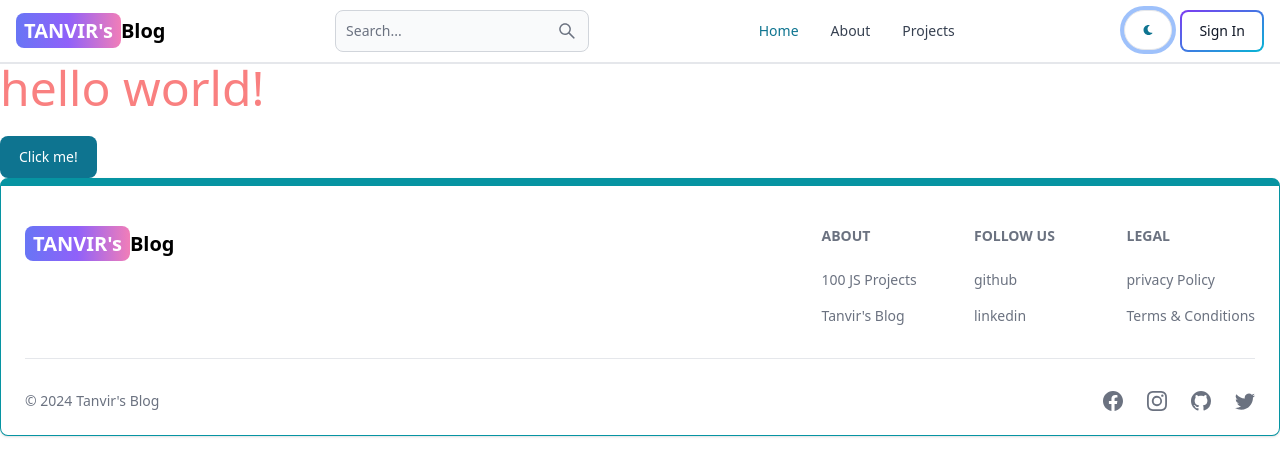
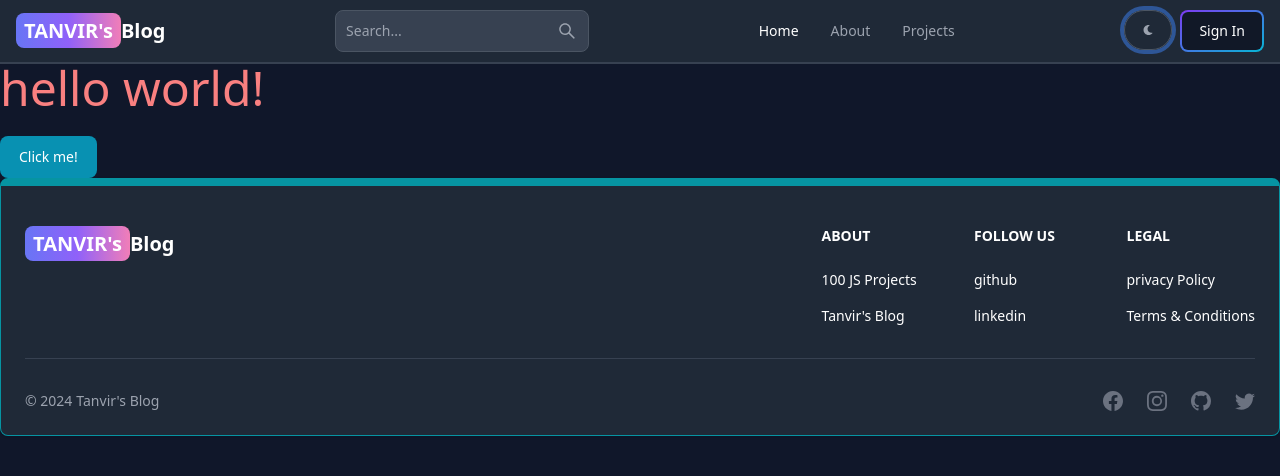
Before and after one commit to tanveer-99/Projects, a React (Vite) app in the folder MERN_Blog_App/Client/: page / in a window 1280 px wide. Both pictures are taken after a click on the button 1148 px from the left and 30 px from the top of the page. Shown: the top 476 px of the page. Built offline with nearby package versions, Linux system fonts and the light colour scheme; no server answers.

Commit message:
dark mode functionality

```diff
--- a/MERN_Blog_App/Client/src/components/Header.jsx
+++ b/MERN_Blog_App/Client/src/components/Header.jsx
@@ -2,12 +2,15 @@
 import React from 'react'
 import { Link, useLocation } from 'react-router-dom'
 import { AiOutlineSearch } from 'react-icons/ai'
-import { FaMoon } from 'react-icons/fa'
-import { useSelector } from 'react-redux'
+import { FaMoon, FaSun } from 'react-icons/fa'
+import { useSelector, useDispatch } from 'react-redux'
+import { toggleTheme } from '../redux/theme/themeSlice.js'
 
 const Header = () => {
     const {currentUser} = useSelector(state => state.user)
     const path = useLocation().pathname;
+    const dispatch = useDispatch()
+    const {theme} = useSelector(state => state.theme)
   return (
     <Navbar className='border-b-2'>
         <Link to='/' className='self-center whitespace-nowrap text-sm sm:text-xl font-semibold dark:text-white'>
@@ -26,8 +29,13 @@
             <AiOutlineSearch className='self-center'></AiOutlineSearch>
         </Button>
         <div className="flex gap-2 md:order-2">
-            <Button className='w-12 h-10 hidden sm:inline' color='gray' pill>
-                <FaMoon></FaMoon>
+            <Button onClick={()=> dispatch(toggleTheme())} className='w-12 h-10 hidden sm:inline' color='gray' pill>
+                {
+                    theme === 'light' ?
+                    <FaSun></FaSun> :
+                    <FaMoon></FaMoon>
+                }
+
             </Button>
             {currentUser ?
                 <Dropdown
--- /dev/null
+++ b/MERN_Blog_App/Client/src/components/ThemeProvider.jsx
@@ -0,0 +1,17 @@
+import React from 'react'
+import { useSelector } from 'react-redux'
+
+const ThemeProvider = ({children}) => {
+    const {theme} = useSelector((state) => state.theme)
+  return (
+    <div className={theme}>
+        <div className="bg-white text-gray-700 dark:text-gray-200
+         dark:bg-[rgb(16,23,42)] min-h-screen">
+            {children}
+        </div>
+
+    </div>
+  )
+}
+
+export default ThemeProvider
--- a/MERN_Blog_App/Client/src/main.jsx
+++ b/MERN_Blog_App/Client/src/main.jsx
@@ -1,15 +1,17 @@
-import { StrictMode } from 'react'
 import { createRoot } from 'react-dom/client'
 import App from './App.jsx'
 import './index.css'
 import { Provider } from 'react-redux'
 import { store, persistor } from './redux/store.js'
 import { PersistGate } from 'redux-persist/integration/react'
+import ThemeProvider from './components/ThemeProvider.jsx'
 
 createRoot(document.getElementById('root')).render(
   <PersistGate persistor={persistor}>
     <Provider store={store}>
-      <App />
+      <ThemeProvider>
+        <App />
+      </ThemeProvider>
     </Provider>
   </PersistGate>,
 )
--- a/MERN_Blog_App/Client/src/redux/store.js
+++ b/MERN_Blog_App/Client/src/redux/store.js
@@ -1,11 +1,13 @@
 import { combineReducers, configureStore } from '@reduxjs/toolkit'
 import userReducer from './user/userSlice.js'
+import themeReducer from './theme/themeSlice.js'
 import {persistReducer} from 'redux-persist'
 import storage from 'redux-persist/lib/storage/'
 import persistStore from 'redux-persist/es/persistStore'
 
 const rootReducer = combineReducers({
-  user: userReducer
+  user: userReducer,
+  theme: themeReducer
 })
 
 const persistConfig = {
--- /dev/null
+++ b/MERN_Blog_App/Client/src/redux/theme/themeSlice.js
@@ -0,0 +1,18 @@
+import { createSlice } from "@reduxjs/toolkit"
+
+const initialState = {
+    theme: 'light'
+}
+
+const themeSlice = createSlice({
+    name: 'theme',
+    initialState,
+    reducers: {
+        toggleTheme: (state) =>{
+            state.theme = state.theme === 'light' ? 'dark' : 'light'
+        },
+    }
+})
+
+export const { toggleTheme} = themeSlice.actions
+export default themeSlice.reducer
```
